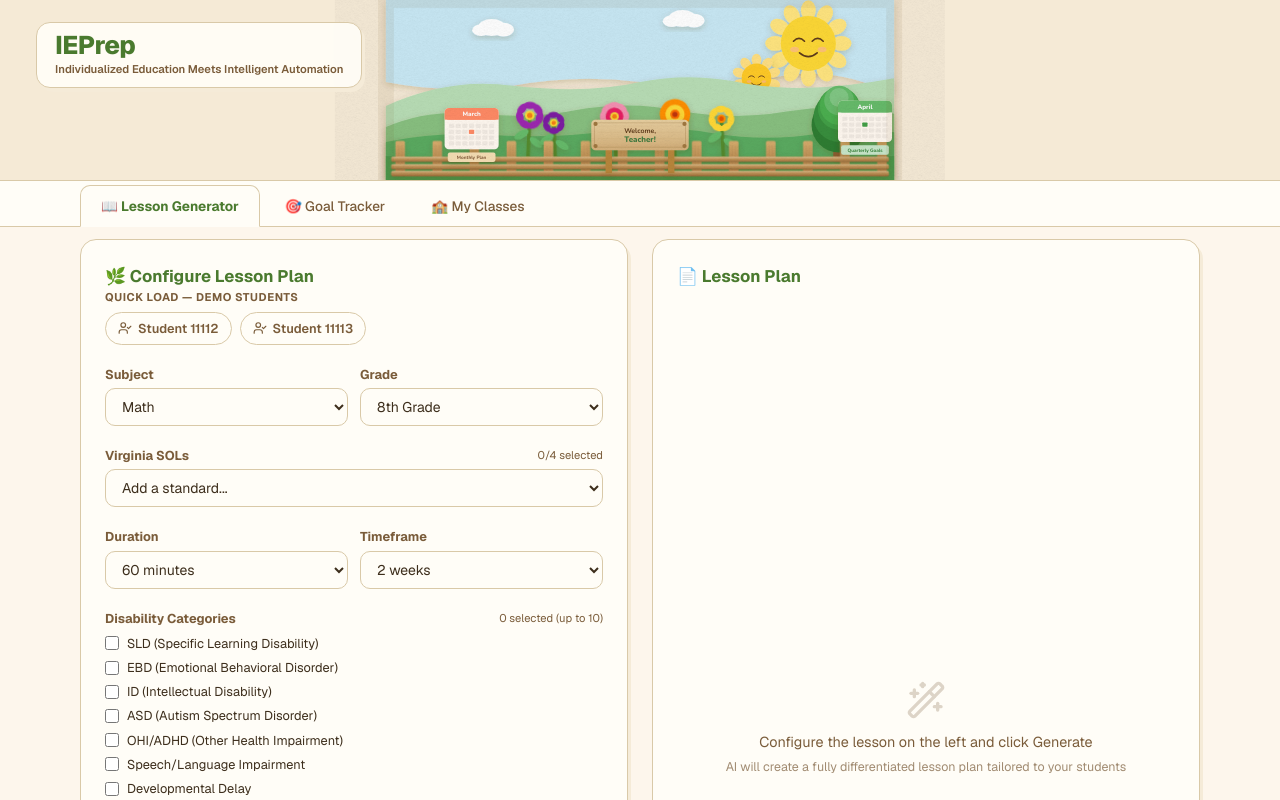
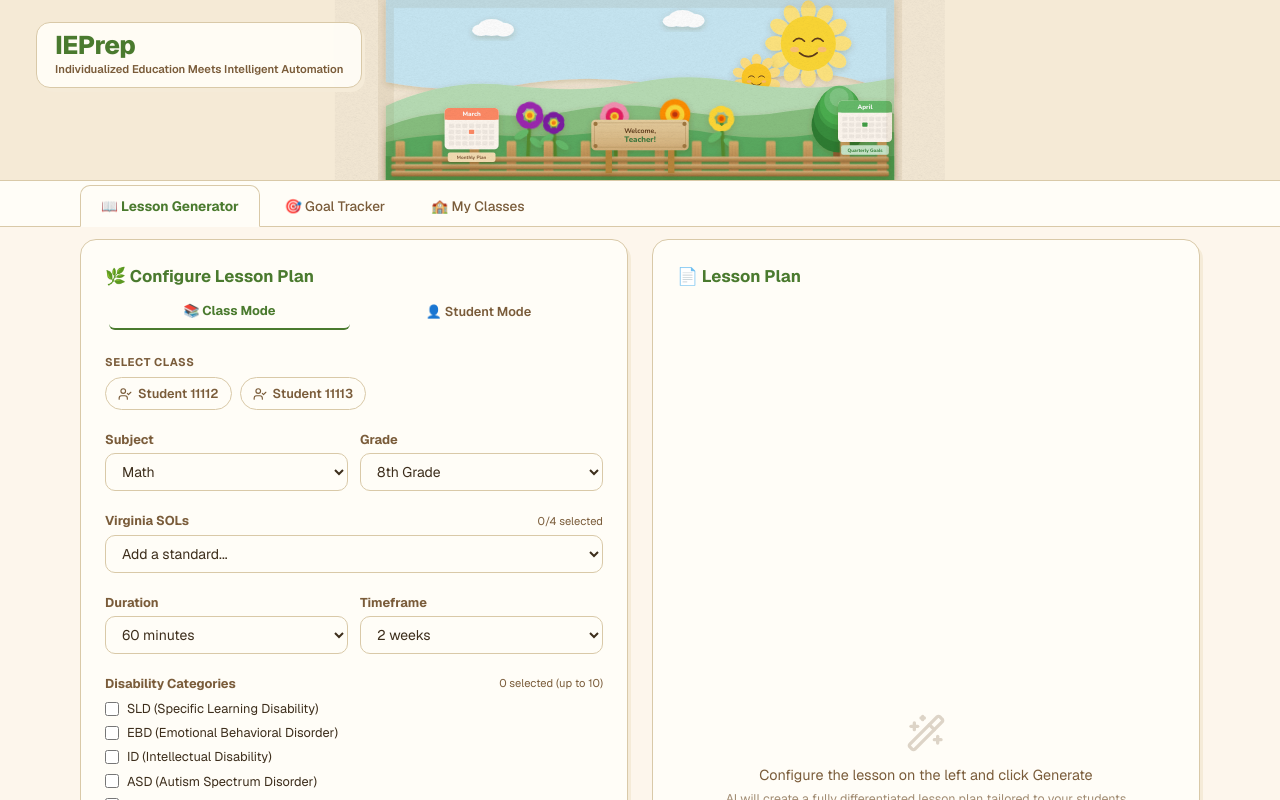
Before and after one commit to alagumuthu80/ieprep, a Next.js app: page / in a window 1280 px wide. Shown: the top 800 px of the page. Built offline with nearby package versions, Linux system fonts and the light colour scheme.

Commit message:
Add class/student mode toggle for generating individual vs group lessons

```diff
--- a/components/LessonPlanGenerator.tsx
+++ b/components/LessonPlanGenerator.tsx
@@ -157,6 +157,7 @@ export default function LessonPlanGenerator({
   const [slidesLoading, setSlidesLoading] = useState<string | null>(null); // holds the day label being built
   const [showSlides, setShowSlides] = useState(false);
   const [showAddStudentModal, setShowAddStudentModal] = useState(false);
+  const [mode, setMode] = useState<"class" | "student">("class");
   const abortRef = useRef<AbortController | null>(null);
 
   const solsForGrade = VA_SOLS[subject][grade];
@@ -222,6 +223,15 @@ export default function LessonPlanGenerator({
 
   async function generateLesson() {
     if (sols.length === 0) return;
+    if (mode === "class" && !loadedClass) {
+      alert("Please load a class first");
+      return;
+    }
+    if (mode === "student" && !loadedStudent) {
+      alert("Please select a student first");
+      return;
+    }
+
     setLessonPlan("");
     setLoading(true);
     abortRef.current = new AbortController();
@@ -234,6 +244,10 @@ export default function LessonPlanGenerator({
         }))
       : undefined;
 
+    const studentInfo = loadedStudent
+      ? DEMO_STUDENTS.find((s) => s.id === loadedStudent)
+      : undefined;
+
     try {
       const res = await fetch("/api/generate-lesson", {
         method: "POST",
@@ -242,11 +256,17 @@ export default function LessonPlanGenerator({
           subject, grade,
           sols: sols.map((s) => `${subject} ${grade}.${s}`),
           weeks, duration,
-          disabilityTypes: disabilityTypes.length ? disabilityTypes : ["General"],
-          accommodations: selectedAccommodations,
+          disabilityTypes: mode === "student" && studentInfo
+            ? [studentInfo.disabilityType]
+            : (disabilityTypes.length ? disabilityTypes : ["General"]),
+          accommodations: mode === "student" && studentInfo
+            ? studentInfo.accommodations
+            : selectedAccommodations,
           studentNeeds,
           studentGoals,
-          classStudents: loadedClass?.students,
+          classStudents: mode === "class" ? loadedClass?.students : undefined,
+          generationMode: mode,
+          studentId: mode === "student" ? loadedStudent : undefined,
         }),
         signal: abortRef.current.signal,
       });
@@ -376,9 +396,30 @@ export default function LessonPlanGenerator({
           🌿 Configure Lesson Plan
         </h2>
 
-        {/* Quick load */}
+        {/* Mode toggle */}
+        <div style={{ display: "flex", gap: "8px", background: "var(--gg-beige-pale)", padding: "4px", borderRadius: "8px" }}>
+          {(["class", "student"] as const).map(m => (
+            <button
+              key={m}
+              onClick={() => { setMode(m); setSols([]); setLoadedClass(null); setLoadedStudent(null); }}
+              style={{
+                flex: 1, padding: "8px 12px", borderRadius: "6px", border: "none",
+                background: mode === m ? "var(--gg-white)" : "transparent",
+                color: mode === m ? "var(--gg-green)" : "var(--gg-brown-mid)",
+                fontWeight: mode === m ? 700 : 600,
+                fontSize: "0.8rem", cursor: "pointer", transition: "all 0.15s",
+                borderBottom: mode === m ? "2px solid var(--gg-green)" : "none",
+              }}
+            >
+              {m === "class" ? "📚 Class Mode" : "👤 Student Mode"}
+            </button>
+          ))}
+        </div>
+
+        {/* Quick load — Class Mode */}
+        {mode === "class" && (
           <div>
-          <p style={{ fontSize: "0.7rem", fontWeight: 700, color: "var(--gg-brown-mid)", marginBottom: "6px", letterSpacing: "0.05em" }}>QUICK LOAD — DEMO STUDENTS</p>
+            <p style={{ fontSize: "0.7rem", fontWeight: 700, color: "var(--gg-brown-mid)", marginBottom: "6px", letterSpacing: "0.05em" }}>SELECT CLASS</p>
             <div className="flex gap-2 flex-wrap">
               {DEMO_STUDENTS.map((s) => (
                 <button key={s.id} onClick={() => loadDemoStudent(s.id)} style={{
@@ -408,6 +449,33 @@ export default function LessonPlanGenerator({
               </div>
             )}
           </div>
+        )}
+
+        {/* Quick load — Student Mode */}
+        {mode === "student" && (
+          <div>
+            <p style={{ fontSize: "0.7rem", fontWeight: 700, color: "var(--gg-brown-mid)", marginBottom: "6px", letterSpacing: "0.05em" }}>SELECT STUDENT</p>
+            <div className="flex gap-2 flex-wrap">
+              {DEMO_STUDENTS.map((s) => (
+                <button key={s.id} onClick={() => loadDemoStudent(s.id)} style={{
+                  display: "flex", alignItems: "center", gap: "6px",
+                  padding: "6px 12px", borderRadius: "20px",
+                  border: loadedStudent === s.id ? "1.5px solid var(--gg-green)" : "1.5px solid var(--gg-card-border)",
+                  background: loadedStudent === s.id ? "var(--gg-green-pale)" : "var(--gg-white)",
+                  color: loadedStudent === s.id ? "var(--gg-green)" : "var(--gg-brown-mid)",
+                  fontWeight: 600, fontSize: "0.8rem", cursor: "pointer",
+                }}>
+                  <UserCheck className="w-3.5 h-3.5" /> Student {s.id}
+                </button>
+              ))}
+            </div>
+            {loadedStudent && (
+              <div style={{ marginTop: "8px", padding: "8px 12px", background: "var(--gg-pink-pale)", borderRadius: "8px", border: "1px solid var(--gg-pink-light)", fontSize: "0.75rem", color: "var(--gg-brown)" }}>
+                📌 Generating lesson for Student {loadedStudent} only
+              </div>
+            )}
+          </div>
+        )}
 
         {/* Subject + Grade */}
         <div className="grid grid-cols-2 gap-3">
@@ -529,12 +597,12 @@ export default function LessonPlanGenerator({
             className="gg-input w-full px-3 py-2 text-sm resize-none" />
         </div>
 
-        <button onClick={generateLesson} disabled={sols.length === 0 || loading}
+        <button onClick={generateLesson} disabled={sols.length === 0 || loading || (mode === "class" && !loadedClass) || (mode === "student" && !loadedStudent)}
           style={{
             ...btnBase, width: "100%",
-            background: (sols.length === 0 || loading) ? "var(--gg-beige-dark)" : "var(--gg-green)",
+            background: (sols.length === 0 || loading || (mode === "class" && !loadedClass) || (mode === "student" && !loadedStudent)) ? "var(--gg-beige-dark)" : "var(--gg-green)",
             color: (sols.length === 0 || loading) ? "var(--gg-brown-mid)" : "white",
-            boxShadow: (sols.length === 0 || loading) ? "none" : "3px 4px 0px #2E5A18",
+            boxShadow: (sols.length === 0 || loading || (mode === "class" && !loadedClass) || (mode === "student" && !loadedStudent)) ? "none" : "3px 4px 0px #2E5A18",
             cursor: (sols.length === 0 || loading) ? "not-allowed" : "pointer",
           }}>
           {loading ? <Loader2 className="w-4 h-4 animate-spin" /> : <Wand2 className="w-4 h-4" />}
```
Lines whose indentation alone changed are shown as unchanged.
